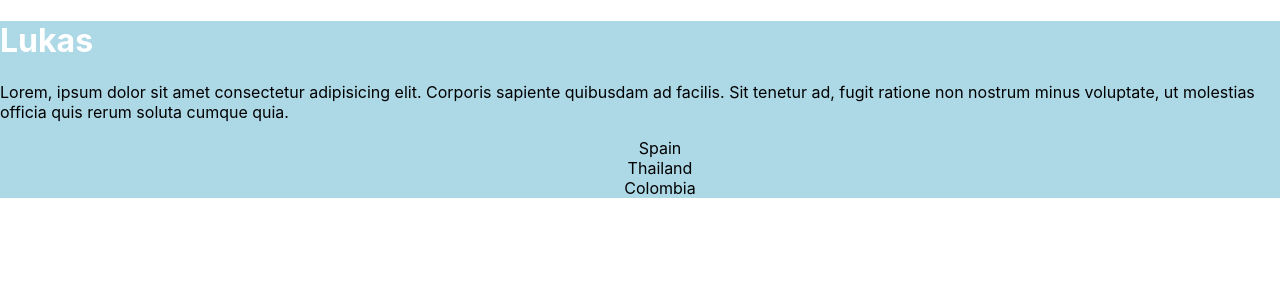
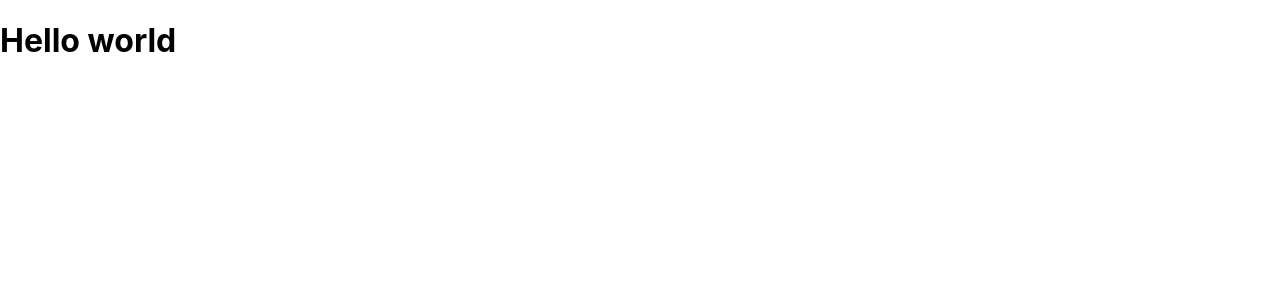
Before and after one commit to lukassketrys98/REACT-COURSE-PT1, a React (Create React App) app: page / in a window 1280 px wide. Shown: the top 300 px of the page. Built offline with nearby package versions, Linux system fonts and the light colour scheme.

Commit message:
Set default master branch

```diff
--- a/src/App.js
+++ b/src/App.js
@@ -1,9 +1,11 @@
 import React from 'react';
-import MyInfo from './Components/MyInfo'
+
 
 function App() {
   return (
-    <MyInfo/>
+    <div>
+      <h1>Hello world</h1>
+    </div>
   );
 }
 
--- a/src/Components/MyInfo.js
+++ /dev/null
@@ -1,20 +0,0 @@
-import React from 'react';
-// import MyInfoCss from
-
-
-function MyInfo(){
-    return(
-      <div style = {{backgroundColor: "lightblue"}}>
-        <h1 style = {{color: "white"}}>Lukas</h1>
-        <p>Lorem, ipsum dolor sit amet consectetur adipisicing elit. Corporis sapiente quibusdam ad facilis. Sit tenetur ad, fugit ratione non nostrum minus voluptate, ut molestias officia quis rerum soluta cumque quia.</p>
-        <ul style = {{listStyleType: "none", textAlign: "center"}}>
-          <li>Spain</li>
-          <li>Thailand</li>
-          <li>Colombia</li>
-        </ul>
-      </div>
-
-    )
-  }
-
-  export default MyInfo;
--- a/src/MyInfoCss.css
+++ /dev/null
@@ -1,6 +0,0 @@
-div {
-   background: red;
-    padding: 40px;
-    font-family: Arial;
-    text-align: center;
-  }
```
Also changed, not shown: src/Components/MyInfoName.js (deleted).
